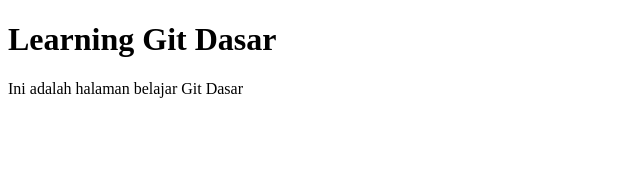
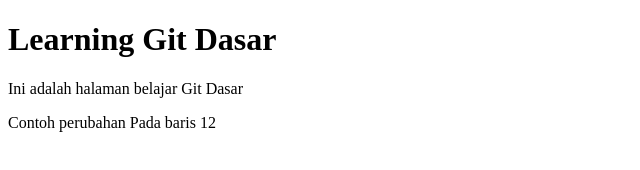
Before and after one commit to NotesProject-IO/ProjectLearning, a plain HTML site: page Home.html in a window 1280 px wide. Shown: the whole page, without its empty margins (0-640 px from the left). Drawn offline with Linux system fonts and the light colour scheme.

Commit message:
menambah Penjelasan Pada Home Page

```diff
--- a/Home.html
+++ b/Home.html
@@ -9,5 +9,6 @@
     <h1>Learning Git Dasar</h1>
 
     <p>Ini adalah halaman belajar Git Dasar</p>
+     <div>Contoh perubahan Pada baris 12</div>
 </body>
 </html>
```
